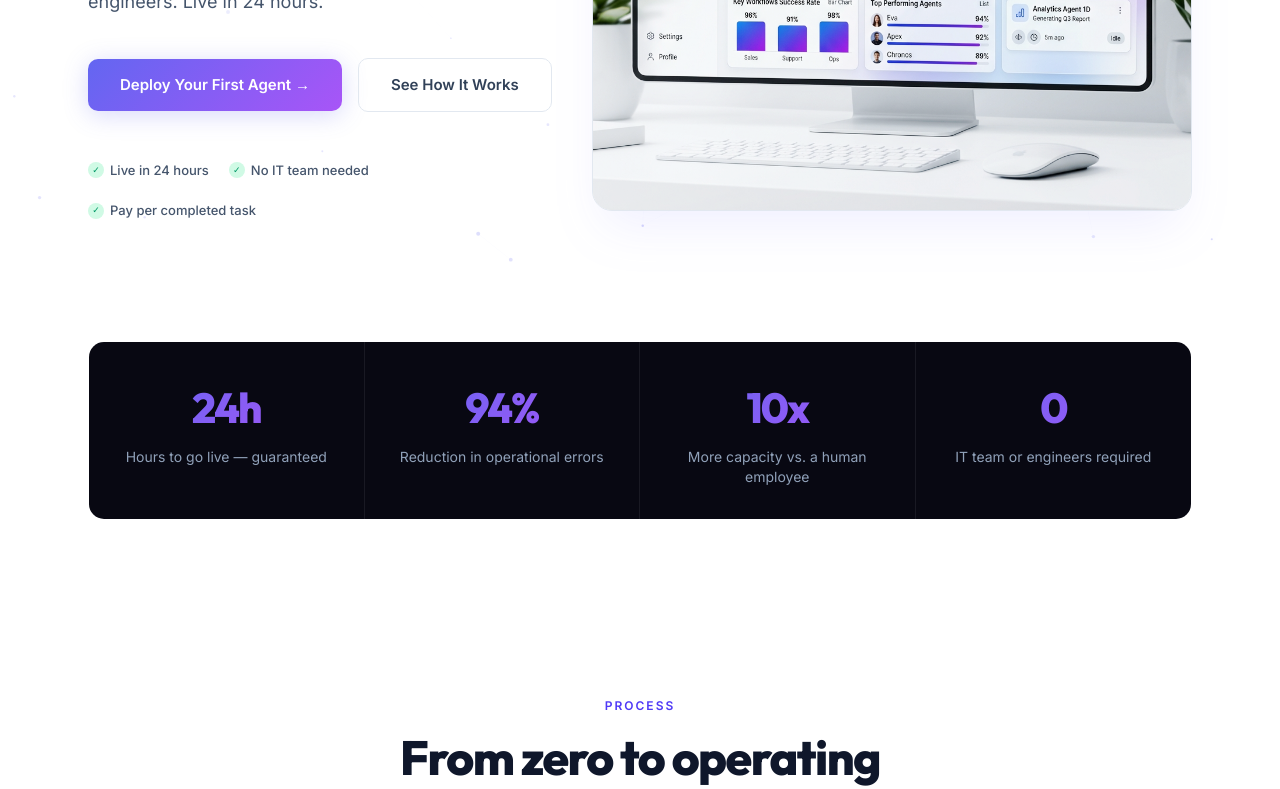
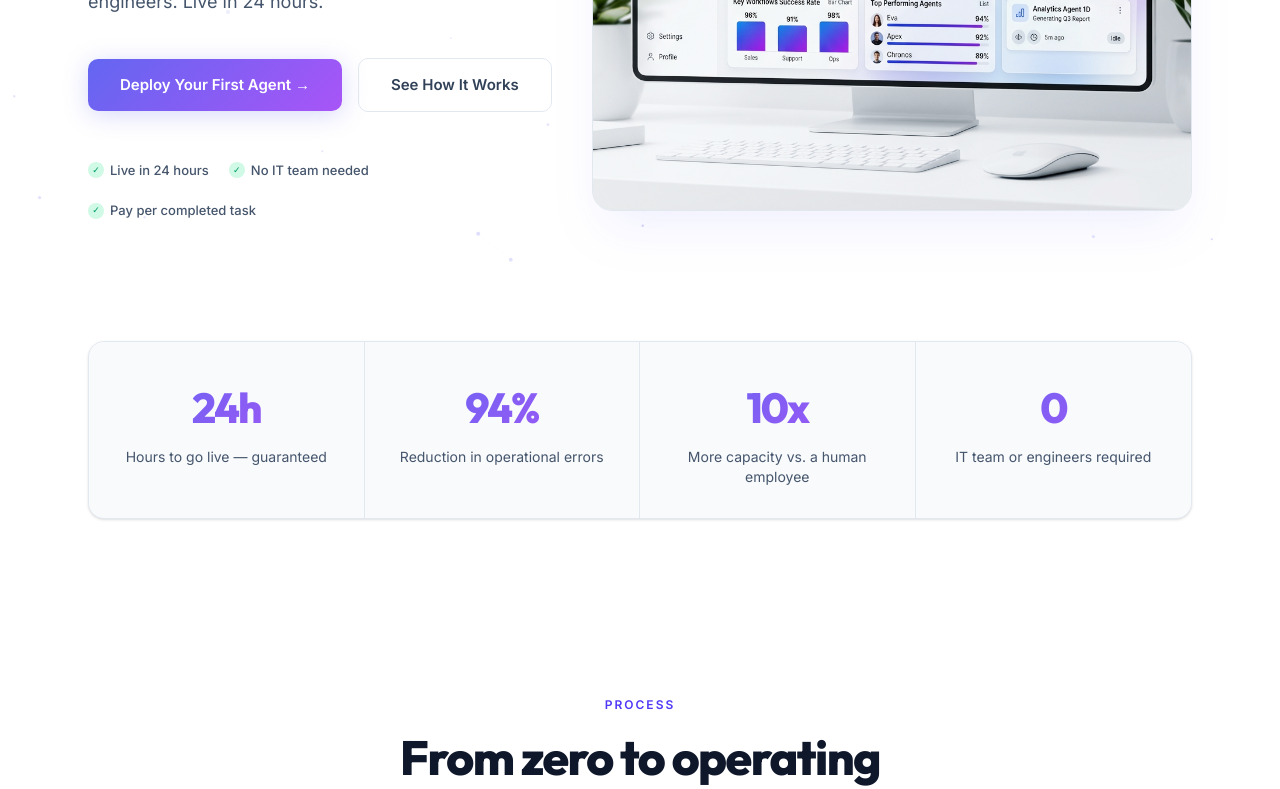
Before and after one commit to Pipe7-sudo/Agentic, a Next.js app in the folder frontend/: page / in a window 1280 px wide. Shown: the part 519-1308 px from the top of the page. Built offline with nearby package versions, Linux system fonts and the light colour scheme.

Commit message:
refactor(stats): ensure grid divides perfectly on all viewports

```diff
--- a/frontend/src/components/landing/StatsSection.tsx
+++ b/frontend/src/components/landing/StatsSection.tsx
@@ -32,18 +32,18 @@ export default function StatsSection() {
   }, []);
 
   return (
-    <section className="py-10 pb-20">
+    <section className="py-10 pb-20 bg-white dark:bg-transparent">
       <div className="max-w-6xl mx-auto px-6">
-        <div className="grid grid-cols-2 md:grid-cols-4 divide-x divide-white/[0.07] border border-white/[0.07] rounded-2xl overflow-hidden">
+        <div className="grid grid-cols-2 md:grid-cols-4 divide-x md:divide-y-0 divide-slate-200 dark:divide-white/[0.07] border border-slate-200 dark:border-white/[0.07] rounded-2xl overflow-hidden shadow-sm dark:shadow-none bg-slate-50 dark:bg-transparent">
           {STATS.map((s, i) => (
-            <div key={i} className="bg-[#080812] py-8 px-7 text-center">
+            <div key={i} className="bg-slate-50 dark:bg-[#080812] py-8 px-5 md:px-7 text-center">
               <div
                 ref={el => { refs.current[i] = el; }}
                 data-target={s.target}
                 data-suffix={s.suffix}
-                className="font-['Outfit'] text-[42px] font-extrabold tracking-[-2px] gradient-text"
+                className="font-['Outfit'] text-[36px] md:text-[42px] font-extrabold tracking-[-2px] gradient-text"
               >0{s.suffix}</div>
-              <div className="text-sm text-slate-400 mt-1.5">{s.label}</div>
+              <div className="text-[13px] md:text-sm text-slate-600 dark:text-slate-400 mt-1.5 leading-[1.4]">{s.label}</div>
             </div>
           ))}
         </div>
```
